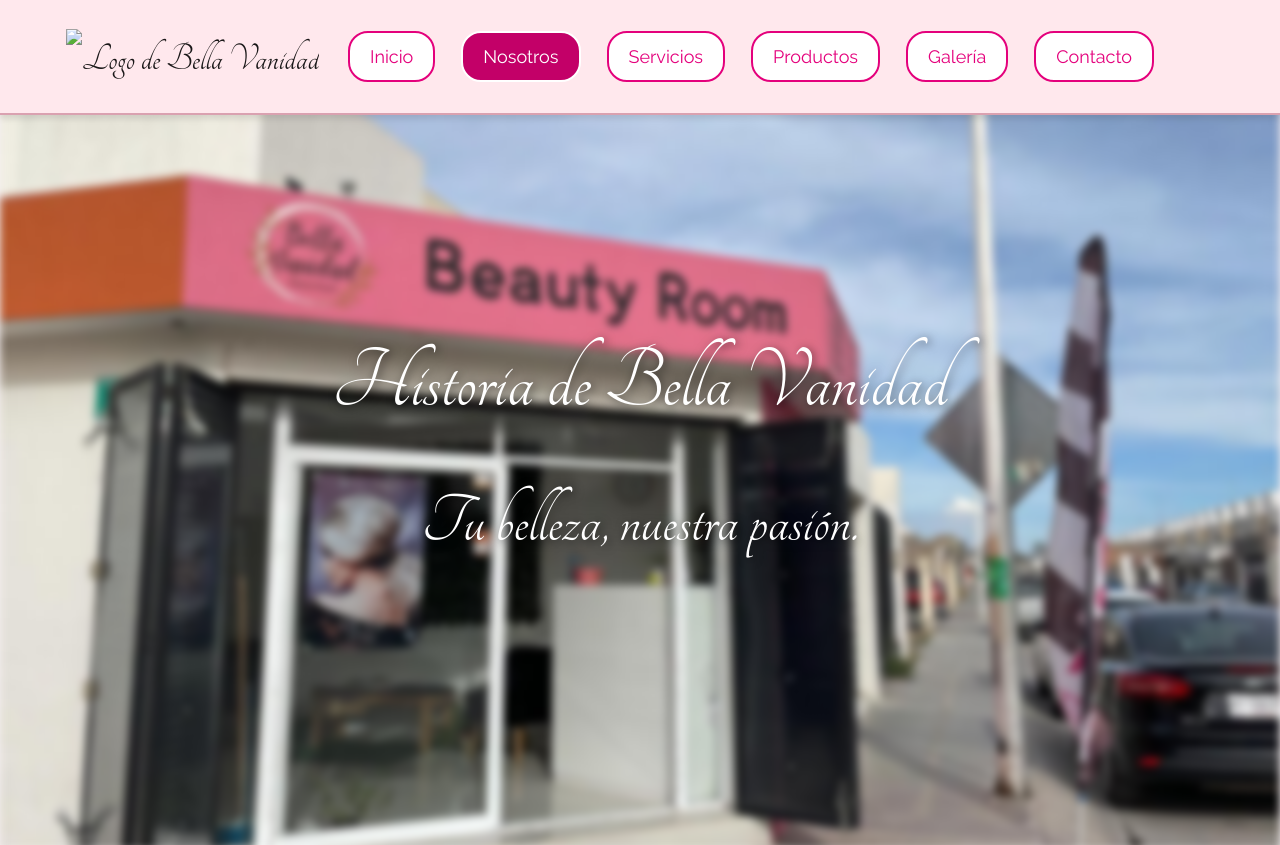
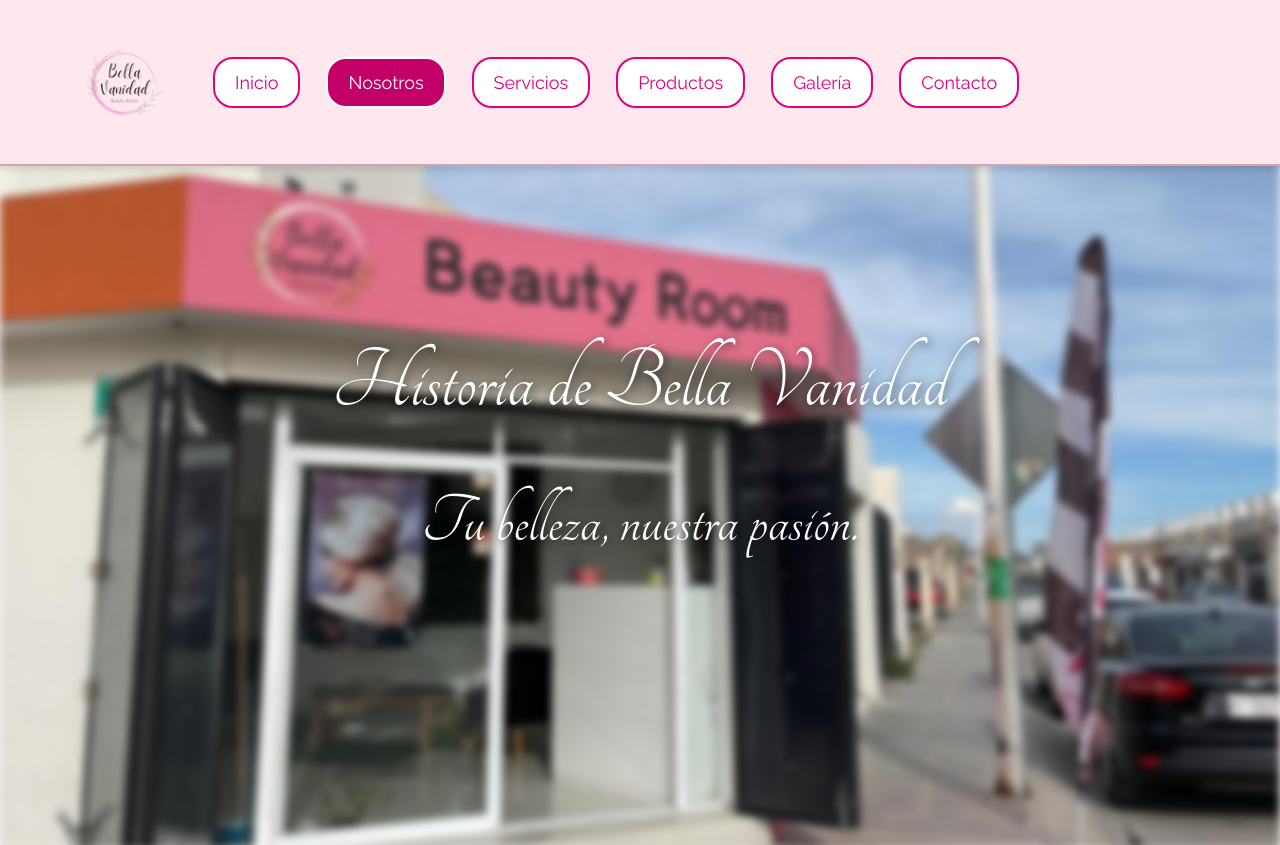
Before and after one commit to CristianSagahon/bellaVanidad, a plain HTML site: page nosotros.html in a window 1280 px wide. Shown: the top 845 px of the page. Drawn offline with nearby package versions, Linux system fonts and the light colour scheme; a script that the page names is missing.

Commit message:
Update nosotros.html

```diff
--- a/nosotros.html
+++ b/nosotros.html
@@ -271,7 +271,7 @@
         <header>
             <nav class="navbar navbar-expand-lg navbar-light" style="background-color: #FFE8ED;">
                 <a class="navbar-brand" href="#">
-                    <img src="vanidad1.jpg" alt="Logo de Bella Vanidad" style="height: 118px;"> <!-- Ajusta la ruta y el tamaño según sea necesario -->
+                    <img src="vanidad1.png" alt="Logo de Bella Vanidad" style="height: 118px;"> <!-- Ajusta la ruta y el tamaño según sea necesario -->
                 </a>
                 <button class="navbar-toggler" type="button" data-toggle="collapse" data-target="#navbarNav" aria-controls="navbarNav" aria-expanded="false" aria-label="Toggle navigation">
                     <span class="navbar-toggler-icon"></span>
```
